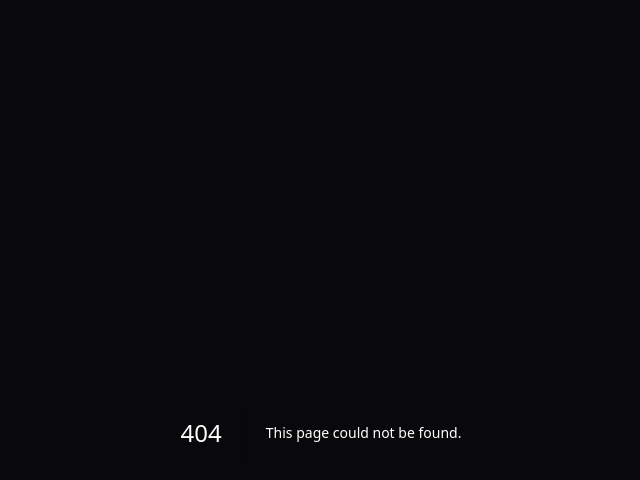
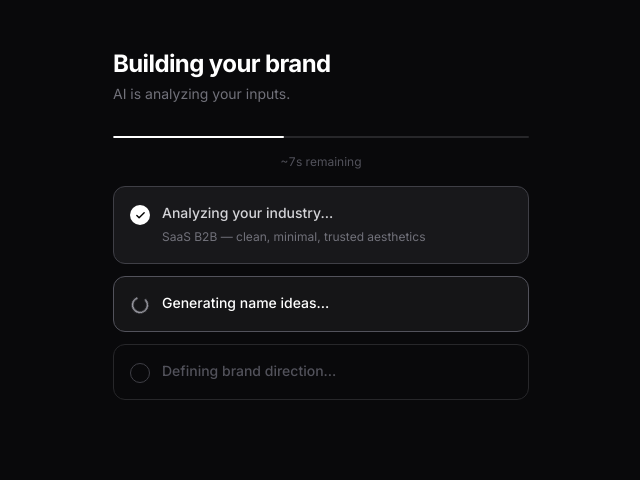
Before and after one commit to itslusters/brandkit, a Next.js app: page /brand/processing in a window 1280 px wide. Before the commit this address had no page. Shown: the top 480 px of the page, without its empty margins (319-959 px from the left). Built offline with nearby package versions, Linux system fonts and the light colour scheme.

Commit message:
feat: Flighty-style streaming dashboard (demo shell)

```diff
--- /dev/null
+++ b/app/brand/processing/page.tsx
@@ -0,0 +1,53 @@
+'use client'
+import { useState, useEffect } from 'react'
+import { StreamingDashboard } from '@/components/ui/StreamingDashboard'
+import { INITIAL_STREAM_TASKS } from '@/lib/constants'
+import type { StreamTask } from '@/lib/types'
+
+// DEMO: cycles through task states with setTimeout
+// Replace with real SSE/streaming in MVP-2
+export default function ProcessingPage() {
+  const [tasks, setTasks] = useState<StreamTask[]>(INITIAL_STREAM_TASKS)
+  const [elapsed, setElapsed] = useState(0)
+  const ESTIMATED = 12
+
+  useEffect(() => {
+    const tick = setInterval(() => setElapsed(s => s + 1), 1000)
+    return () => clearInterval(tick)
+  }, [])
+
+  // Demo: activate each task in sequence
+  useEffect(() => {
+    const t1 = setTimeout(() => setTasks(prev => activate(prev, 'industry', 'SaaS B2B — clean, minimal, trusted aesthetics')), 800)
+    const t2 = setTimeout(() => setTasks(prev => done(prev, 'industry')), 3500)
+    const t3 = setTimeout(() => setTasks(prev => activate(prev, 'naming', '')), 3600)
+    const t4 = setTimeout(() => setTasks(prev => done(prev, 'naming', 'Nexio, Veltro, Clyra, Foundr, Arkos')), 7000)
+    const t5 = setTimeout(() => setTasks(prev => activate(prev, 'brief', '')), 7100)
+    const t6 = setTimeout(() => setTasks(prev => done(prev, 'brief', 'Geometric Minimal — charcoal + white + accent gold')), 11000)
+    return () => [t1,t2,t3,t4,t5,t6].forEach(clearTimeout)
+  }, [])
+
+  return (
+    <div className="pt-4 pb-12">
+      <div className="mb-8">
+        <h1 className="text-2xl font-bold tracking-tight">Building your brand</h1>
+        <p className="text-zinc-500 text-sm mt-1">AI is analyzing your inputs.</p>
+      </div>
+      <StreamingDashboard
+        tasks={tasks}
+        estimatedSeconds={ESTIMATED}
+        elapsedSeconds={elapsed}
+      />
+    </div>
+  )
+}
+
+function activate(tasks: StreamTask[], id: string, content: string): StreamTask[] {
+  return tasks.map(t => t.id === id ? { ...t, status: 'active', content } : t)
+}
+
+function done(tasks: StreamTask[], id: string, content?: string): StreamTask[] {
+  return tasks.map(t =>
+    t.id === id ? { ...t, status: 'done', content: content ?? t.content } : t
+  )
+}
--- /dev/null
+++ b/components/ui/StreamingDashboard.tsx
@@ -0,0 +1,33 @@
+'use client'
+import { motion } from 'framer-motion'
+import { StreamCard } from './StreamCard'
+import { ProgressBar } from './ProgressBar'
+import type { StreamTask } from '@/lib/types'
+
+interface Props {
+  tasks: StreamTask[]
+  estimatedSeconds: number
+  elapsedSeconds: number
+}
+
+export function StreamingDashboard({ tasks, estimatedSeconds, elapsedSeconds }: Props) {
+  const progress = Math.min((elapsedSeconds / estimatedSeconds) * 100, 95)
+  const remaining = Math.max(Math.ceil(estimatedSeconds - elapsedSeconds), 0)
+
+  return (
+    <div className="space-y-4">
+      <ProgressBar progress={progress} />
+      <motion.p
+        className="text-xs text-zinc-600 text-center tabular-nums"
+        animate={{ opacity: remaining === 0 ? 0 : 1 }}
+      >
+        ~{remaining}s remaining
+      </motion.p>
+      <div className="space-y-3">
+        {tasks.map((task, i) => (
+          <StreamCard key={task.id} task={task} index={i} />
+        ))}
+      </div>
+    </div>
+  )
+}
```
